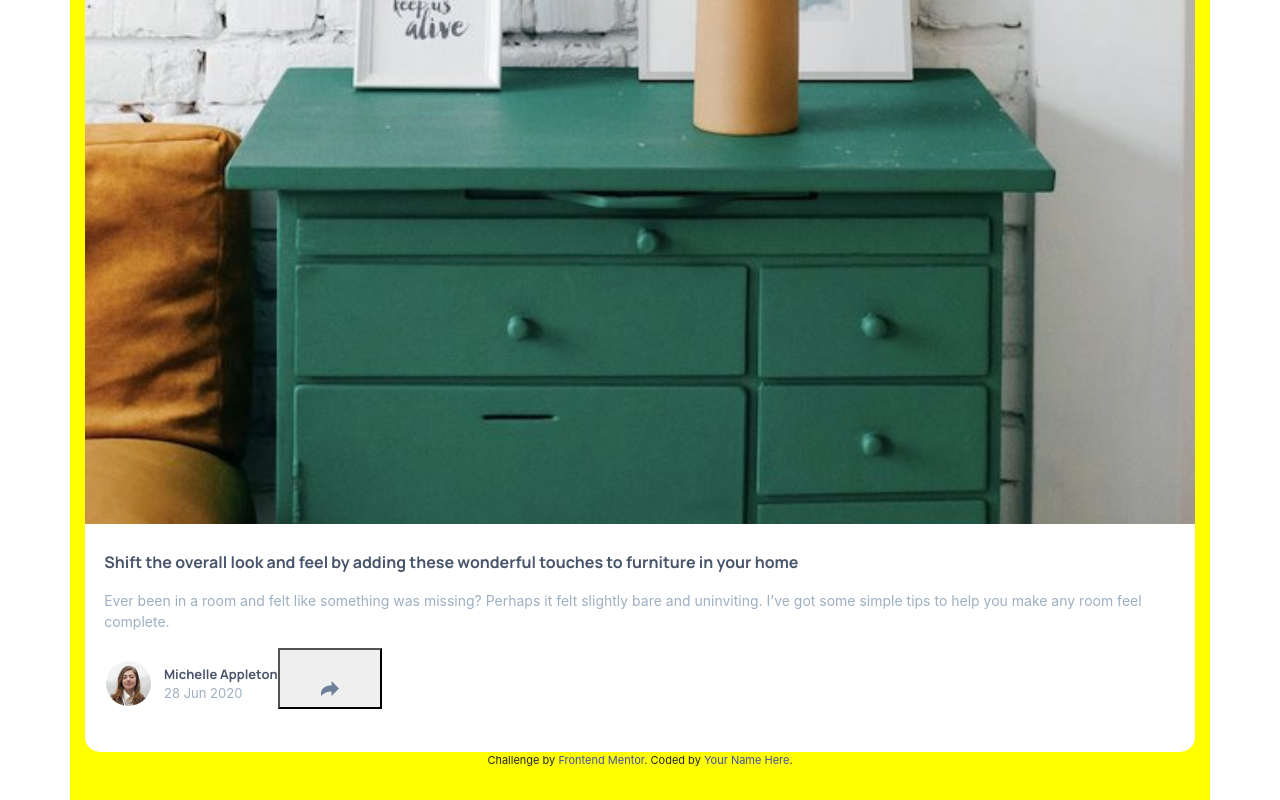
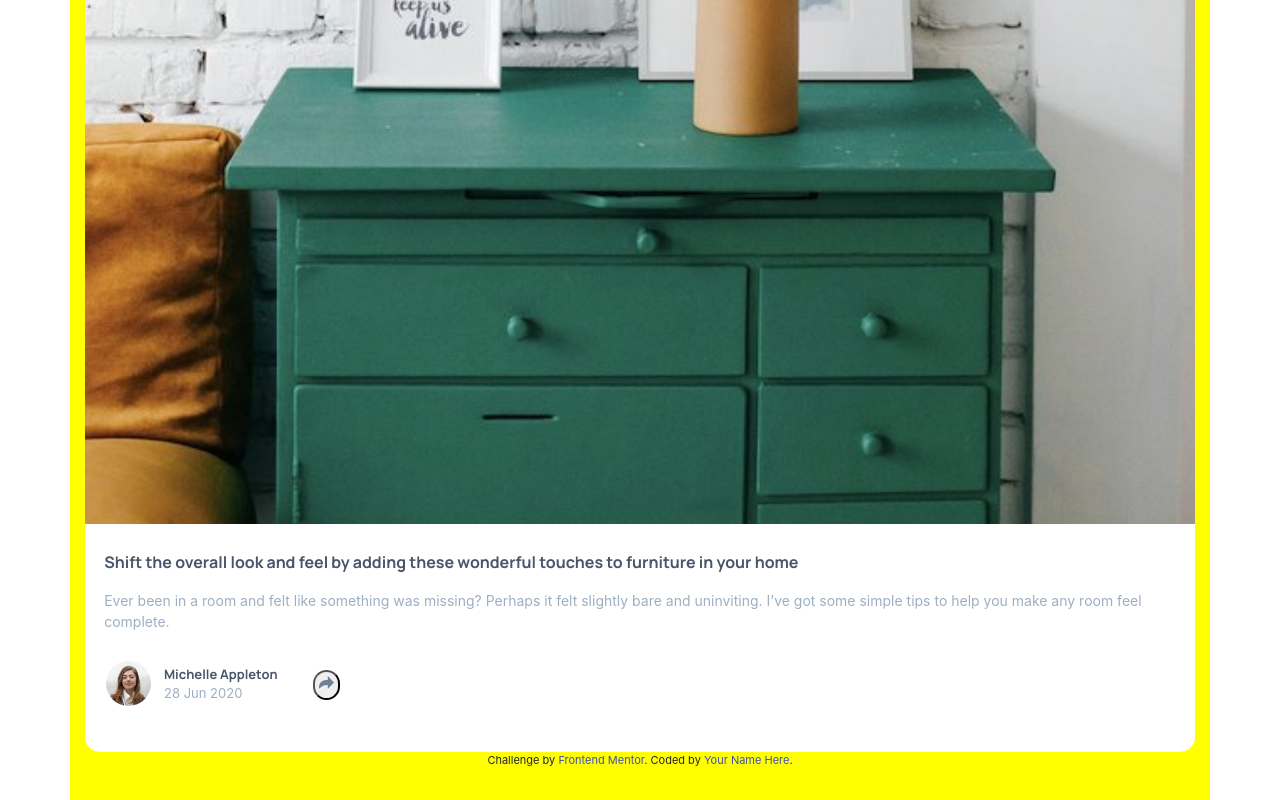
Before and after one commit to Ajyamkar/Article, a plain HTML site: page index.html in a window 1280 px wide. Shown: the part 428-1228 px from the top of the page. Drawn offline with nearby package versions, Linux system fonts and the light colour scheme.

Commit message:
added styles to share button

```diff
--- a/css/styles.css
+++ b/css/styles.css
@@ -51,7 +51,11 @@ border-radius: 28px;
   color: hsl(212, 23%, 69%);
 
 }
+.btn-share{
+  padding: 1px 4px;
+  border-radius: 5rem;
+  margin: 22px 35px 10px;
+}
 .img-share{
-  width: 18px;
-margin: 30px 35px 10px;
+  padding-bottom:7px;
 }
```
